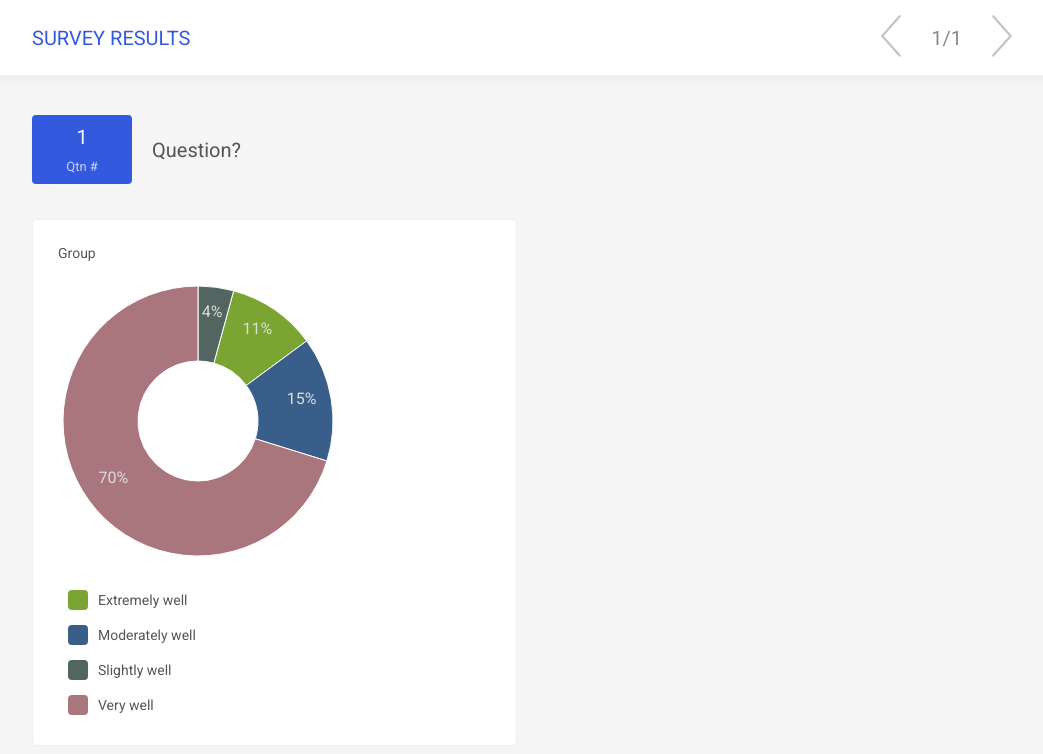
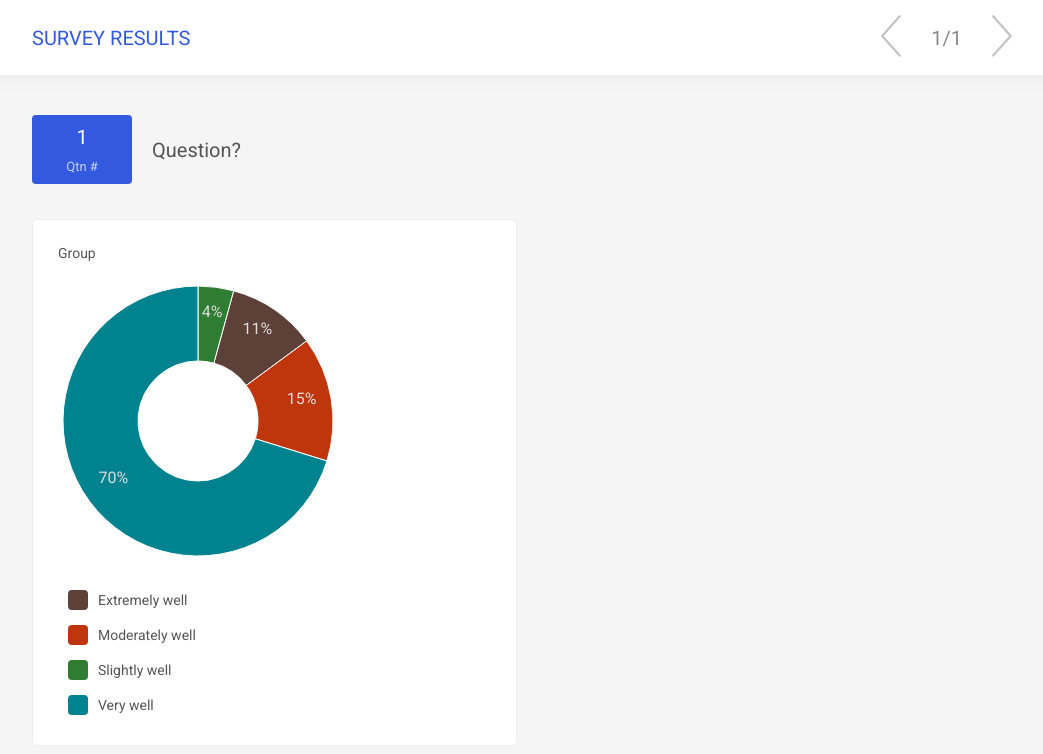
Before and after one commit to john555/survey-results, a React (Create React App) app: page / in a window 1280 px wide. Shown: the top 754 px of the page, without its empty margins (108-1151 px from the left). Built offline with nearby package versions, Linux system fonts and the light colour scheme.

Commit message:
Change colors

```diff
--- a/src/components/chart/Chart.js
+++ b/src/components/chart/Chart.js
@@ -3,7 +3,7 @@ import PropTypes from 'prop-types';
 import * as d3 from 'd3';
 
 class Chart extends Component {
-  static swatch = ['#7AA532', '#385E89', '#526561', '#A9767E', '#D19B8C', '#EDE4DA', '#EAD259', '#97B79E'];
+  static swatch = '#5d4037 #bf360c #2e7d32 #00838f #827717 #1976d2 #616161 #3949ab #37474f #5e35b1'.split(' ');
 
   static defaultProps = {
     swatch: Chart.swatch,
@@ -58,14 +58,10 @@ class Chart extends Component {
 
     this.tooltip.current.style['left'] = `${x}px`;
     this.tooltip.current.style['top'] = `${y}px`;
-
-
-
-
   }
 
   onChartMouseLeave = () => {
-    this.setState({tooltipText: ''})
+    this.setState({tooltipText: ''});
   }
 
   drawChart() {
```
